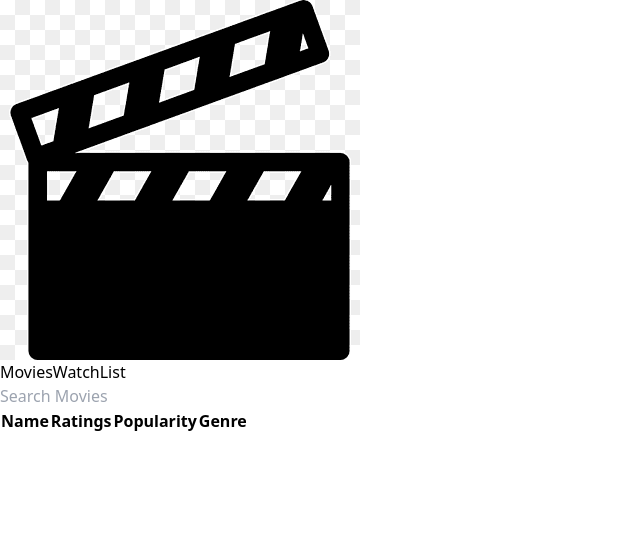
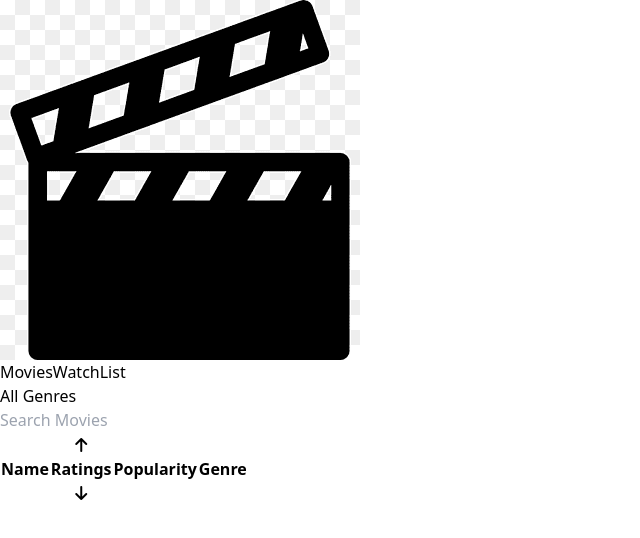
Before and after one commit to divyakvta/imdb-clone, a React (Vite) app: page /watch-list in a window 1280 px wide. Shown: the top 538 px of the page, without its empty margins (0-640 px from the left). Built offline with nearby package versions, Linux system fonts and the light colour scheme.

Commit message:
Implemented genre based filtering

```diff
--- a/src/App.jsx
+++ b/src/App.jsx
@@ -7,26 +7,28 @@ import WatchList from "./components/WatchList";
 import { BrowserRouter, Route, Routes } from "react-router-dom";
 
 function App() {
-
   const [watchList, setWatchList] = useState([]);
 
+  //Add movies to the watchlist
   const addToWatchList = (movieObj) => {
     let newWatchList = [...watchList, movieObj];
-    localStorage.setItem('imdb_clone', JSON.stringify(newWatchList))
-    setWatchList(newWatchList)
-    console.log(newWatchList)
-  }
+    localStorage.setItem("imdb_clone", JSON.stringify(newWatchList));
+    setWatchList(newWatchList);
+  };
 
-  const removeFromWatchList =(movieObj) => {
-    let filteredWatchList = watchList.filter(movie => {
-      return movie.id !== movieObj.id
-    })
-    setWatchList(filteredWatchList)
-    console.log(filteredWatchList )
-  }
+  //Remove movies from watchlist
+  const removeFromWatchList = (movieObj) => {
+    let filteredWatchList = watchList.filter((movie) => {
+      return movie.id !== movieObj.id;
+    });
 
+    setWatchList(filteredWatchList);
+    localStorage.setItem("imdb_clone", JSON.stringify(filteredWatchList));
+  };
+
+  //Retrieve movie data from local storage
   useEffect(() => {
-    const moviesFromLocalStorage = localStorage.getItem('imdb_clone');
+    const moviesFromLocalStorage = localStorage.getItem("imdb_clone");
     if (moviesFromLocalStorage) {
       setWatchList(JSON.parse(moviesFromLocalStorage));
     }
@@ -37,16 +39,26 @@ function App() {
       <BrowserRouter>
         <Navbar />
         <Routes>
-
           <Route
             path="/"
             element={
-              <>
-                <Banner /> <Movies watchList={watchList} addToWatchList={addToWatchList} removeFromWatchList={removeFromWatchList} />
-              </>
+                <Movies
+                  watchList={watchList}
+                  addToWatchList={addToWatchList}
+                  removeFromWatchList={removeFromWatchList}
+                />
             }
           />
-          <Route path="/watch-list" element={<WatchList watchList={watchList} />} />
+          <Route
+            path="/watch-list"
+            element={
+              <WatchList
+                watchList={watchList}
+                setWatchList={setWatchList}
+                removeFromWatchList={removeFromWatchList}
+              />
+            }
+          />
         </Routes>
       </BrowserRouter>
     </main>
--- a/src/components/Banner.jsx
+++ b/src/components/Banner.jsx
@@ -1,15 +1,15 @@
 import React from "react";
 
-const Banner = () => {
+const Banner = ({banner_img, title}) => {
   return (
     <div
-      className="h-[20vh] md:h-[75vh] bg-cover bg-center flex justify-center items-end "
+      className="h-[20vh] md:h-[70vh] bg-cover bg-top md:bg-center flex justify-center items-end "
       style={{
-        backgroundImage: `url(https://www.shutterstock.com/shutterstock/photos/2508946393/display_1500/stock-vector-happy-halloween-text-design-ghost-bat-flying-pumpkins-candle-moonnight-banner-design-on-dark-2508946393.jpg)`,
+        backgroundImage: `url(https://image.tmdb.org/t/p/original/${banner_img})`,
       }}
     >
       <div className="w-full bg-blue-900/60 text-center p-2 text-white text-2xl font-bold">
-        <h1>Hallooween</h1>
+        <h1>{title}</h1>
       </div>
     </div>
   );
--- a/src/components/MovieCard.jsx
+++ b/src/components/MovieCard.jsx
@@ -19,13 +19,13 @@ const MovieCard = ({
 
   return (
     <div
-      className="relative h-[40vh] w-[200px] bg-center bg-cover rounded-lg hover:scale-110 duration-300 hover:cursor-pointer"
+      className="relative h-[40vh] w-[200px] bg-center bg-cover rounded-lg hover:scale-110 duration-300 hover:cursor-pointer mx-1 my-2"
       style={{
         backgroundImage: `url(https://image.tmdb.org/t/p/original/${poster_path})`,
       }}
     >
       {doesContain(movieObj) ? (
-        <div className=" flex justify-center m-2 absolute right-1 h-8 w-8 items-center rounded-lg bg-gray-900/60"
+        <div className="flex justify-center m-2 absolute right-1 h-8 w-8 items-center rounded-lg bg-gray-900/60"
         onClick={() => removeFromWatchList(movieObj)}>&#10060;</div>
       ) : (
         <div
--- a/src/components/Movies.jsx
+++ b/src/components/Movies.jsx
@@ -2,6 +2,7 @@ import React, { useEffect, useState } from "react";
 import MovieCard from "./Moviecard";
 import axios from "axios";
 import Pagination from "./Pagination";
+import Banner from "./Banner";
 
 const Movies = ({ watchList, addToWatchList, removeFromWatchList }) => {
   const [movies, setMovies] = useState([]);
@@ -21,6 +22,7 @@ const Movies = ({ watchList, addToWatchList, removeFromWatchList }) => {
     setPageNo(pageNo + 1);
   };
 
+  //Fetching data from API
   useEffect(() => {
     axios
       .get(
@@ -34,8 +36,9 @@ const Movies = ({ watchList, addToWatchList, removeFromWatchList }) => {
 
   return (
     <div>
+      <Banner banner_img={movies[0]?.backdrop_path} title={movies[0]?.title}/>
       <div className="text-2xl m-5 font-bold text-center">Trending Movies</div>
-      <div className="flex flex-row flex-wrap justify-around gap-2">
+      <div className="flex flex-row flex-wrap justify-around">
         {movies.map((movie, index) => (
           <MovieCard
             key={index}
--- a/src/components/WatchList.jsx
+++ b/src/components/WatchList.jsx
@@ -1,35 +1,98 @@
-import React, { useState } from "react";
+import React, { useEffect, useState } from "react";
+import genre from "./utility/genre";
 
-const WatchList = ({ watchList }) => {
+const WatchList = ({ watchList, setWatchList, removeFromWatchList }) => {
   const [search, setsearch] = useState("");
+  const [genreList, setGenreList] = useState([""]);
+  const [currentGenre, setCurrentGnere] = useState("All Genres");
 
+  //Search
   const handleSearch = (e) => {
-    setsearch(e.target.value)
+    setsearch(e.target.value);
   };
+
+  const handleClick = (genre) => {
+    setCurrentGnere(genre);
+  };
+
+  //Sorting
+  const sortAscending = () => {
+    let ascendingWatchList = watchList.sort(
+      (movieA, movieB) => movieA.vote_average - movieB.vote_average
+    );
+    setWatchList([...ascendingWatchList]);
+  };
+
+  const sortDescending = () => {
+    let descendingWatchList = watchList.sort(
+      (movieA, movieB) => movieB.vote_average - movieA.vote_average
+    );
+    setWatchList([...descendingWatchList]);
+  };
+
+  //Retrieving movie genres from watchlist to display the genres
+  useEffect(() => {
+    let genres = watchList.map((movie) => {
+      return genre[movie.genre_ids[0]];
+    });
+    genres = new Set(genres);
+    setGenreList(["All Genres", ...genres]);
+    console.log(genres);
+  }, [watchList]);
 
   return (
     <>
-      <div className="flex justify-center my-4">
+      <div className="flex justify-center flex-wrap my-4 gap-2">
+        {genreList.map((genre, index) => {
+          return (
+            <div
+              key={index}
+              onClick={() => handleClick(genre)}
+              className={`flex justify-center items-center h-[2rem] w-[9rem] rounded-lg cursor-pointer ${
+                currentGenre === genre ? "bg-blue-400" : "bg-gray-400"
+              }`}
+            >
+              {genre}
+            </div>
+          );
+        })}
+      </div>
+      <div className="flex justify-center m-4">
         <input
-        onChange={handleSearch}
-        value={search}
+          onChange={handleSearch}
+          value={search}
           type="text"
           placeholder="Search Movies"
           className="h-[2rem] w-[18rem] bg-gray-200 outline-none px-4 py-2"
         />
       </div>
-
       <div className=" rounded-lg overflow-hidden border border-gray-200 m-8">
         <table className="w-full text-gray-500 text-center">
           <thead className="border-b-2 bg-gray-100">
             <tr>
               <th>Name</th>
-              <th>Ratings</th>
+              <th className="flex justify-center gap-1">
+                <div onClick={sortAscending} className="cursor-pointer">
+                  <i class="fa-solid fa-arrow-up"></i>
+                </div>
+                <div>Ratings</div>
+                <div onClick={sortDescending} className="cursor-pointer">
+                  <i class="fa-solid fa-arrow-down"></i>
+                </div>
+              </th>
               <th>Popularity</th>
               <th>Genre</th>
+              <th></th>
             </tr>
           </thead>
           {watchList
+            .filter((movie) => {
+              if (currentGenre === "All Genres") {
+                return true;
+              } else {
+                return genre[movie.genre_ids[0]] === currentGenre;
+              }
+            })
             .filter((movie) => {
               return movie.title
                 .toLowerCase()
@@ -47,7 +110,13 @@ const WatchList = ({ watchList }) => {
                   </td>
                   <td>{movie.vote_average.toFixed(1)}</td>
                   <td>{movie.popularity.toFixed(0)}</td>
-                  <td>safa</td>
+                  <td>{genre[movie.genre_ids[0]]}</td>
+                  <td
+                    onClick={() => removeFromWatchList(movie)}
+                    className="text-red-800 cursor-pointer"
+                  >
+                    delete
+                  </td>
                 </tr>
               </tbody>
             ))}
--- /dev/null
+++ b/src/components/utility/genre.js
@@ -0,0 +1,23 @@
+const genre = {
+    28: "Action",
+    12: "Adventure",
+    16: "Animation",
+    35: "Comedy",
+    80: "Crime",
+    99: "Documentary",
+    18: "Drama",
+    10751: "Family",
+    14: "Fantasy",
+    36: "History",
+    27: "Horror",
+    10402: "Music",
+    9648: "Mystery",
+    10749: "Romance",
+    878: "Science Fiction",
+    10770: "TV Movie",
+    53: "Thriller",
+    10752: "War",
+    37: "Western"
+  };
+
+  export default genre;
```
